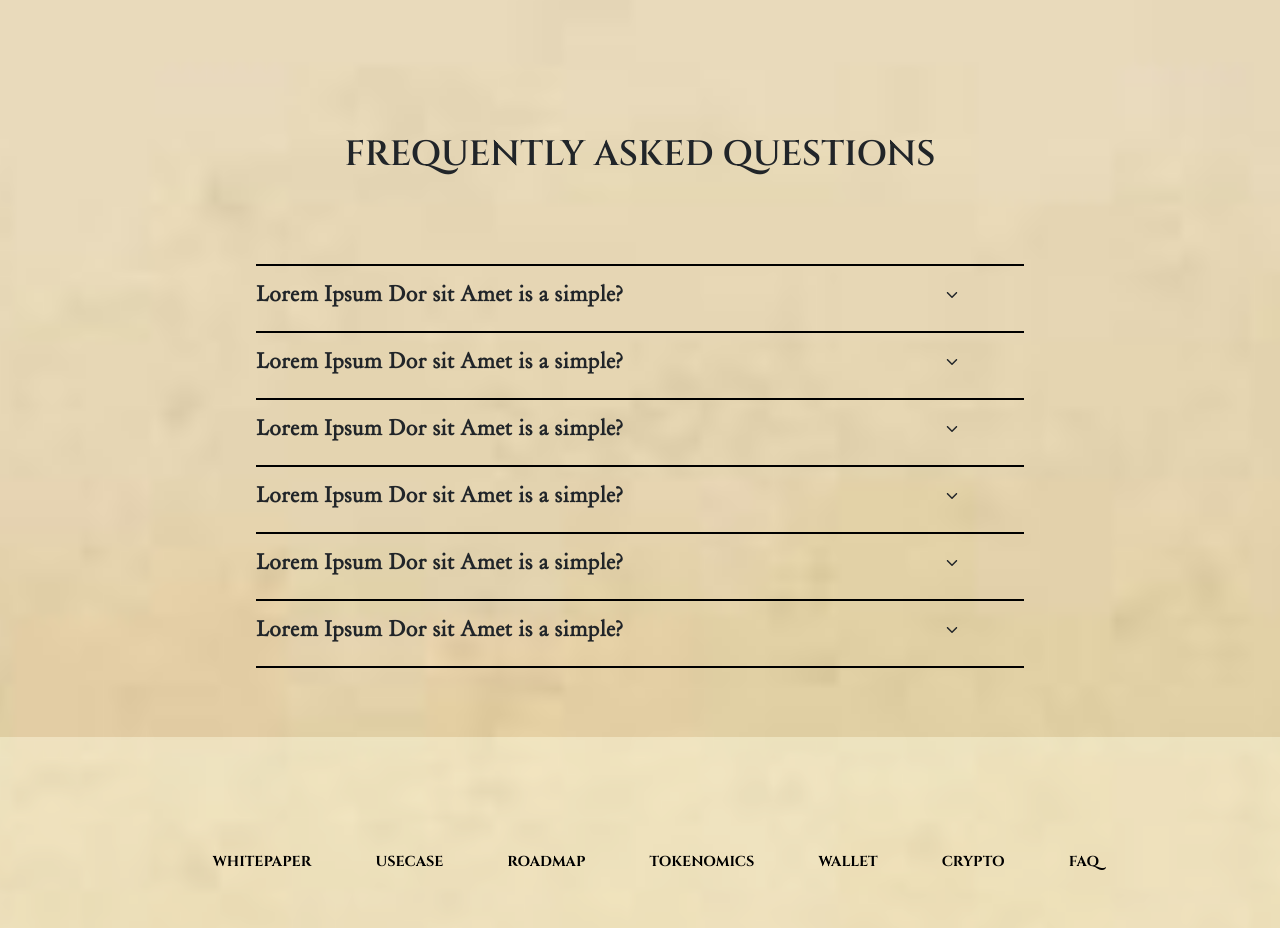
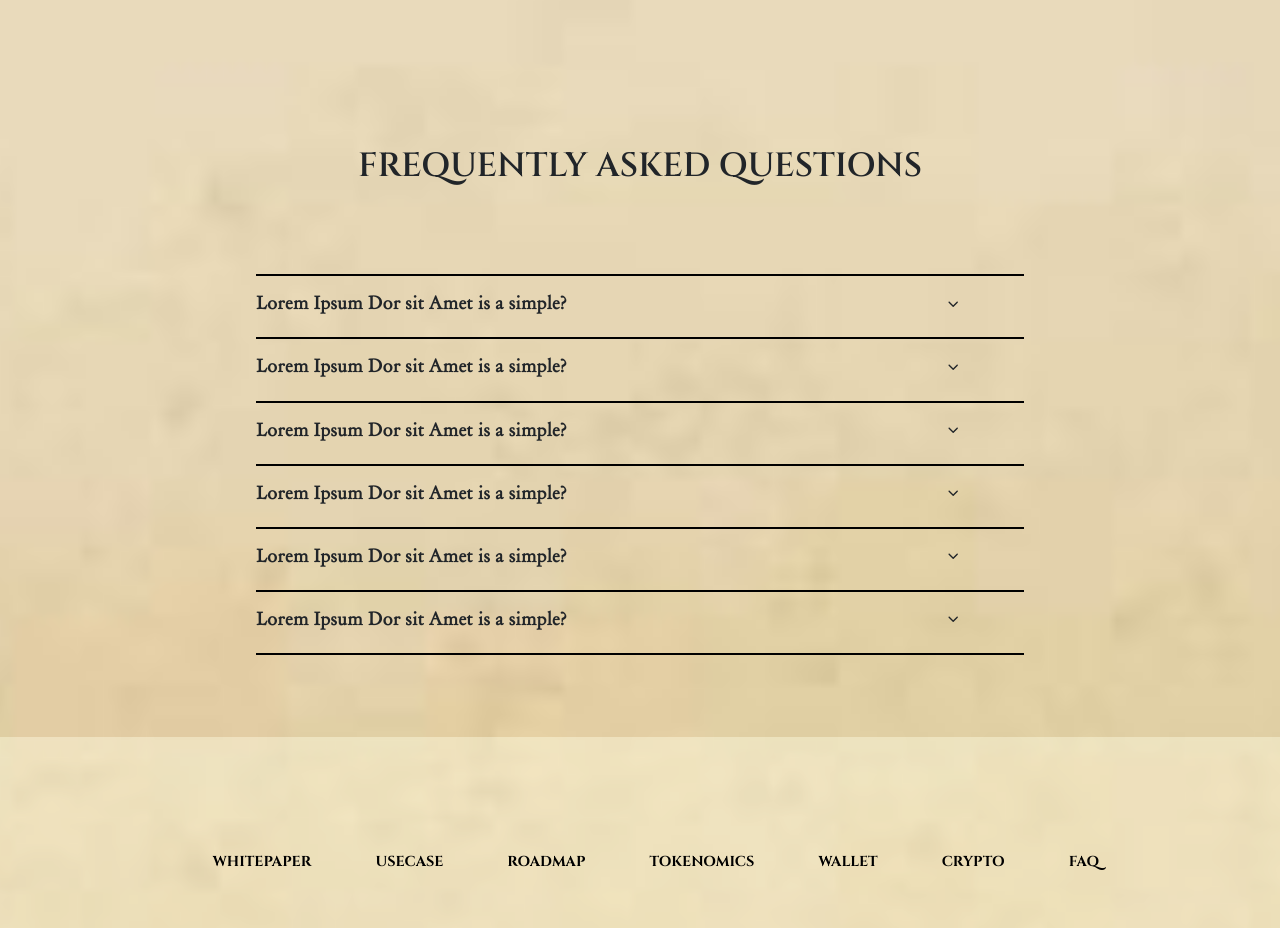
Before and after one commit to KrishnaDhingra/Athyca-Website, a React (Create React App) app: page / in a window 1280 px wide. Shown: the part 3920-4848 px from the top of the page. Built offline with nearby package versions, Linux system fonts and the light colour scheme.

Commit message:
Decreasing the font-size of the faq heading and the text

```diff
--- a/src/components/faq.js
+++ b/src/components/faq.js
@@ -21,14 +21,17 @@ const Body = styled.div`
     font-size: 1.5rem;
 
   }
+  .text{
+    font-size: 0.9rem;
+  }
 
 `
 const Heading = styled.h1`
-  font-size: 2.2rem;
+  font-size: 2.1rem;
   font-weight: 600;
 `
 const AccordionHeading = styled.h3`
-  font-size: 1.3rem;
+  font-size: 1.1rem;
   font-weight: 600;
 `
 const Divider = styled.div`
```
